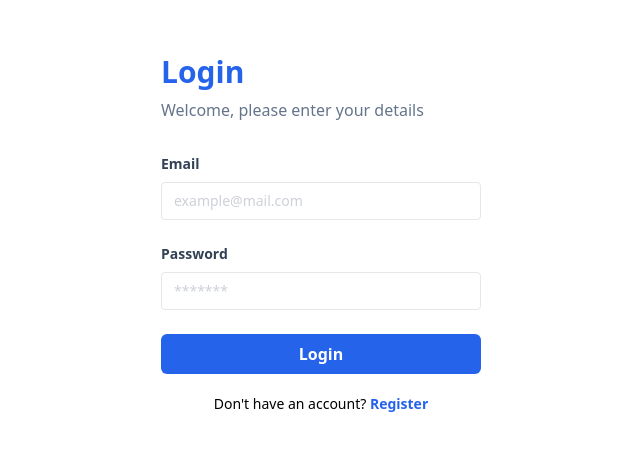
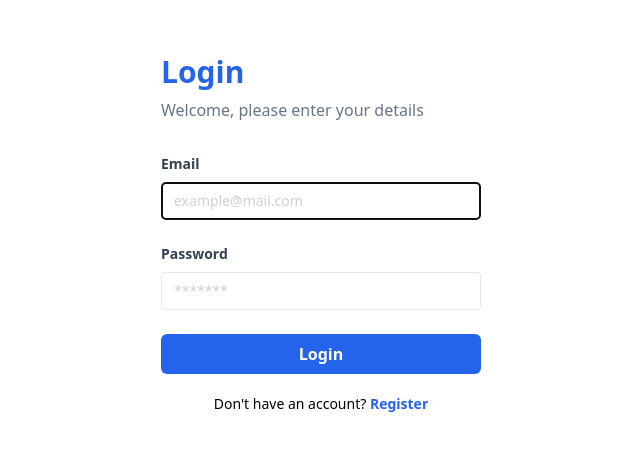
Before and after one commit to BrianFaviansa/my-react-app, a React (Vite) app: page /login in a window 1280 px wide. Shown: the part 166-616 px from the top of the page, without its empty margins (319-959 px from the left). Built offline with nearby package versions, Linux system fonts and the light colour scheme.

Commit message:
feat: useRef on login form

```diff
--- a/src/Pages/products.jsx
+++ b/src/Pages/products.jsx
@@ -1,4 +1,4 @@
-import { Fragment, useEffect, useState } from "react";
+import { Fragment, useEffect, useRef, useState } from "react";
 import CardProduct from "../components/Fragments/CardProduct";
 import Button from "../components/Elements/Button";
 import Counter from "../components/Fragments/Counter";
@@ -74,6 +74,28 @@ const ProductsPage = () => {
     }
   };
 
+  // * useRef
+  const cartRef = useRef(JSON.parse(localStorage.getItem("cart")) || []);
+
+  const handleAddToCartRef = (id) => {
+    cartRef.current = [...cartRef.current, { id, qty: 1 }];
+    localStorage.setItem("cart", JSON.stringify(cartRef.current));
+  };
+
+  // ! perbedaan useState dan useRef
+  // * useState akan merender ulang komponen ketika nilai berubah, sedangkan useRef tidak akan merender ulang komponen ketika nilai berubah
+
+  // * useRef bisa memanipulasi DOM langsung, sedangkan useState tidak bisa
+  const totalPriceRef = useRef(null);
+
+  useEffect(() => {
+    if(cart.length > 0) {
+      totalPriceRef.current.style.display = "table-row";
+    } else {
+      totalPriceRef.current.style.display = "none";
+    }
+  }, [cart]);
+
   return (
     <Fragment>
       <div className="flex justify-end h-20 bg-blue-600 text-white items-center px-10">
@@ -110,6 +132,7 @@ const ProductsPage = () => {
               </tr>
             </thead>
             <tbody>
+              {/* ! menggunakan useState */}
               {cart.map((item) => {
                 const product = products.find(
                   (product) => product.id === item.id
@@ -133,7 +156,32 @@ const ProductsPage = () => {
                   </tr>
                 );
               })}
-              <tr className="font-bold">
+
+              {/* ! menggunakan useRef */}
+              {/* {cartRef.current.map((item) => {
+                const product = products.find(
+                  (product) => product.id === item.id
+                );
+                return (
+                  <tr key={item.id}>
+                    <td>{product.name}</td>
+                    <td>
+                      {product.price.toLocaleString("id-ID", {
+                        style: "currency",
+                        currency: "IDR",
+                      })}
+                    </td>
+                    <td>{item.qty}</td>
+                    <td>
+                      {(product.price * item.qty).toLocaleString("id-ID", {
+                        style: "currency",
+                        currency: "IDR",
+                      })}
+                    </td>
+                  </tr>
+                );
+              })} */}
+              <tr className="font-bold" ref={totalPriceRef}>
                 <td colSpan={3}>Total Price</td>
                 <td>
                   {totalPrice.toLocaleString("id-ID", {
--- a/src/components/Elements/Input/Input.jsx
+++ b/src/components/Elements/Input/Input.jsx
@@ -1,4 +1,6 @@
-const Input = (props) => {
+import { forwardRef } from "react";
+
+const Input = forwardRef((props, ref) => {
   const { type, placeholder, name } = props;
   return (
     <input
@@ -7,8 +9,9 @@ const Input = (props) => {
       placeholder={placeholder}
       name={name}
       id={name}
+      ref={ref}
     />
   );
-};
+});
 
 export default Input;
--- a/src/components/Elements/Input/index.jsx
+++ b/src/components/Elements/Input/index.jsx
@@ -1,14 +1,15 @@
 import Label from "./Label";
 import Input from "./Input";
+import { forwardRef } from "react";
 
-const InputForm = (props) => {
+const InputForm = forwardRef((props, ref) => {
   const { label, type, name, placeholder } = props;
   return (
     <div className="mb-6">
       <Label htmlFor={name}>{label}</Label>
-      <Input name={name} type={type} placeholder={placeholder} />
+      <Input name={name} type={type} placeholder={placeholder} ref={ref} />
     </div>
   );
-};
+});
 
 export default InputForm;
--- a/src/components/Fragments/FormLogin.jsx
+++ b/src/components/Fragments/FormLogin.jsx
@@ -1,3 +1,4 @@
+import { useEffect, useRef } from "react";
 import Button from "../Elements/Button";
 import InputForm from "../Elements/Input";
 
@@ -9,6 +10,12 @@ const FormLogin = () => {
     window.location.href = "/products";
   };
 
+  const emailRef = useRef(null);
+
+  useEffect(() => {
+    emailRef.current.focus();
+  }, []);
+
   return (
     <form onSubmit={handleLogin}>
       <InputForm
@@ -16,6 +23,7 @@ const FormLogin = () => {
         name="email"
         type="email"
         placeholder="example@mail.com"
+        ref={emailRef}
       />
       <InputForm
         label="Password"
```
